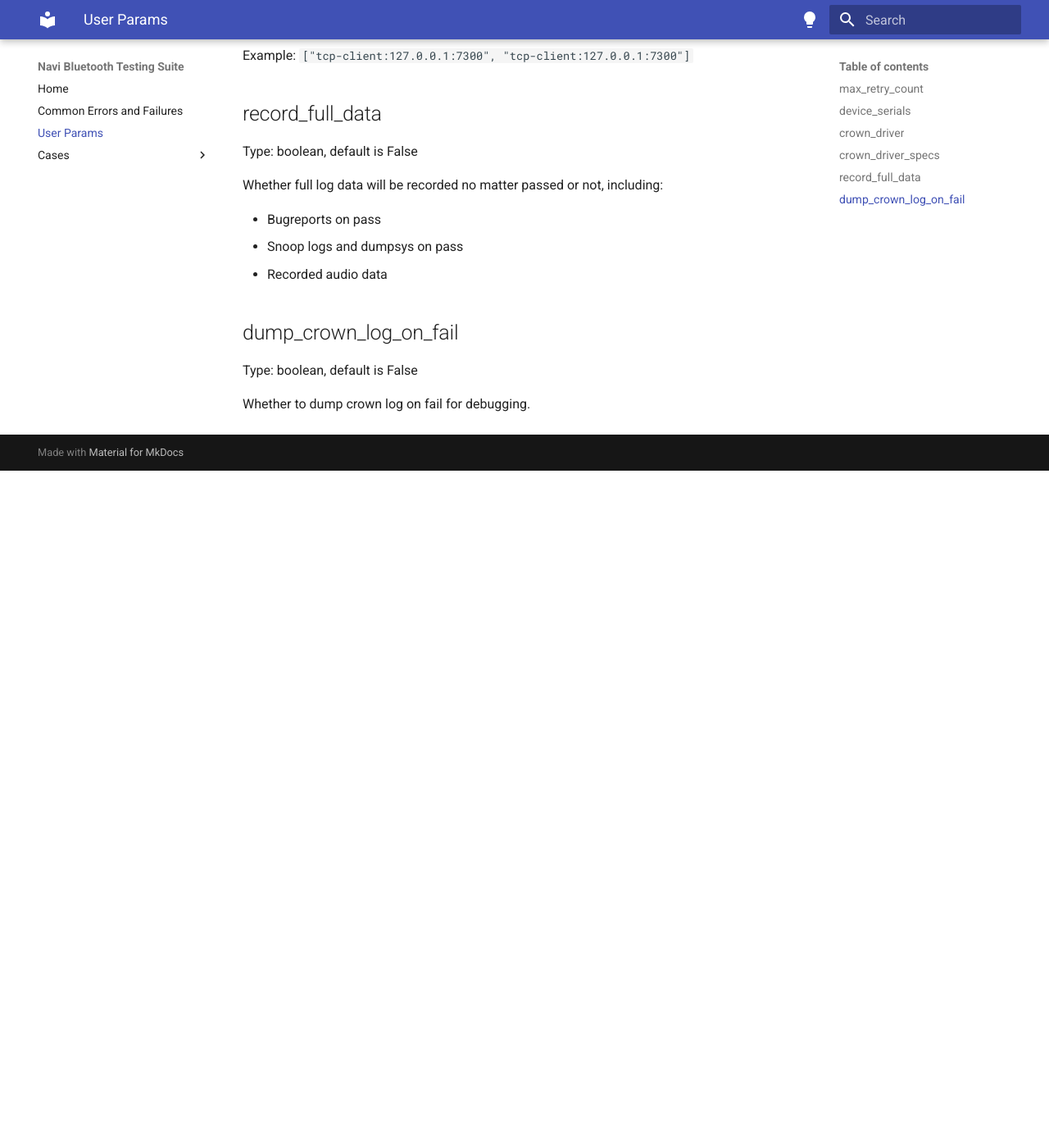
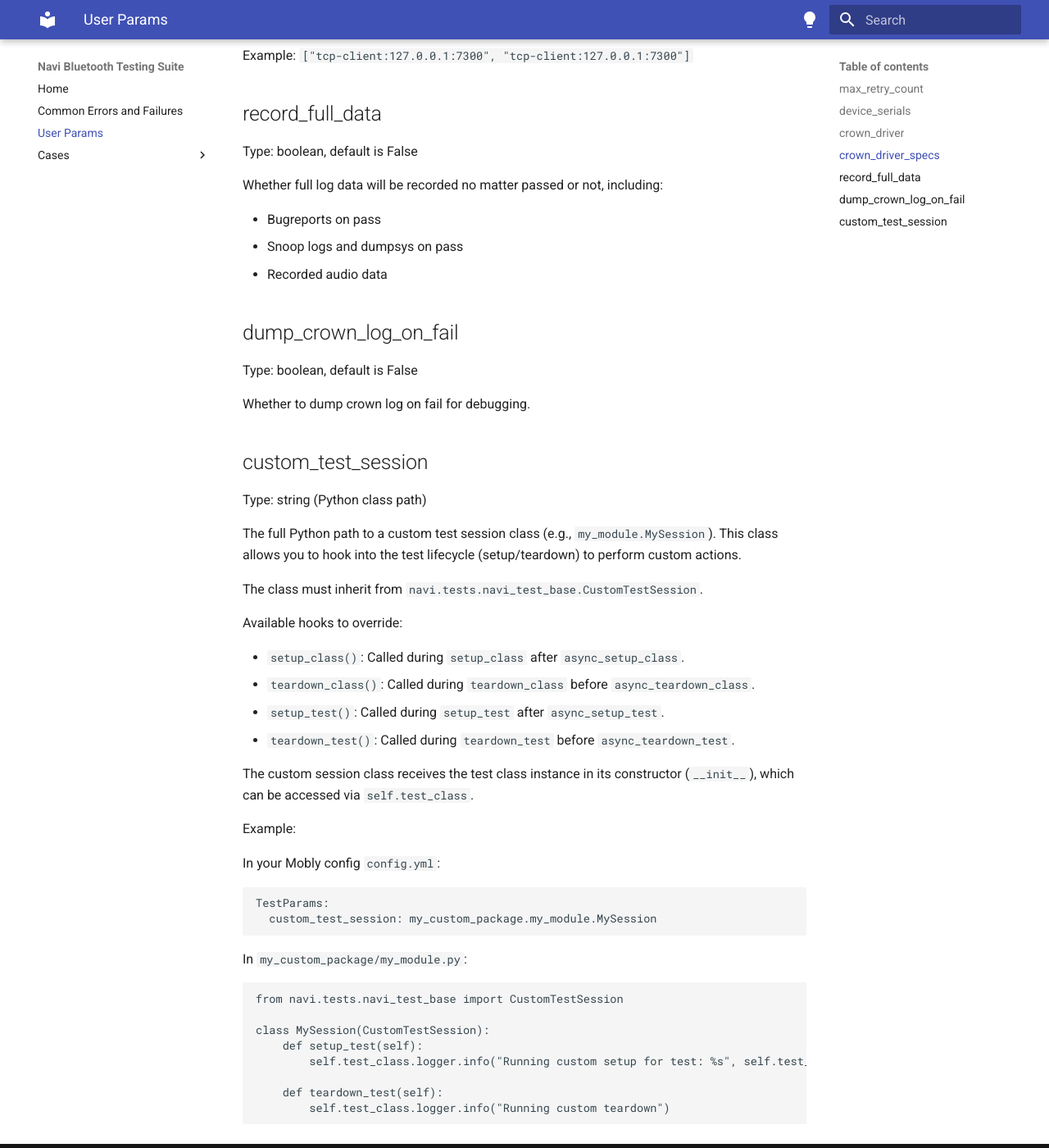
Before and after one commit to zxzxwu/bt-navi-tests, an MkDocs documentation site: the page built from docs/user_params.md, in a window 1280 px wide and 1400 px high, scrolled down 1042 px. Shown: the whole window at 82% size. Built offline with MkDocs 1.6.1 and Material for MkDocs 9.7.7, drawn with Linux system fonts in a browser that asks for light colours; before the commit the page ends 1616 px from its top, so only the background shows below that.

Commit message:
Add documentation for CustomTestSession

````diff
--- a/docs/user_params.md
+++ b/docs/user_params.md
@@ -51,3 +51,42 @@ Whether full log data will be recorded no matter passed or not, including:
 Type: boolean, default is False
 
 Whether to dump crown log on fail for debugging.
+
+## custom_test_session
+
+Type: string (Python class path)
+
+The full Python path to a custom test session class (e.g., `my_module.MySession`). This class allows you to hook into the test lifecycle (setup/teardown) to perform custom actions.
+
+The class must inherit from `navi.tests.navi_test_base.CustomTestSession`.
+
+Available hooks to override:
+
+* `setup_class()`: Called during `setup_class` after `async_setup_class`.
+* `teardown_class()`: Called during `teardown_class` before `async_teardown_class`.
+* `setup_test()`: Called during `setup_test` after `async_setup_test`.
+* `teardown_test()`: Called during `teardown_test` before `async_teardown_test`.
+
+The custom session class receives the test class instance in its constructor (`__init__`), which can be accessed via `self.test_class`.
+
+Example:
+
+In your Mobly config `config.yml`:
+
+```yaml
+TestParams:
+  custom_test_session: my_custom_package.my_module.MySession
+```
+
+In `my_custom_package/my_module.py`:
+
+```python
+from navi.tests.navi_test_base import CustomTestSession
+
+class MySession(CustomTestSession):
+    def setup_test(self):
+        self.test_class.logger.info("Running custom setup for test: %s", self.test_class.current_test_info.name)
+
+    def teardown_test(self):
+        self.test_class.logger.info("Running custom teardown")
+```
````
